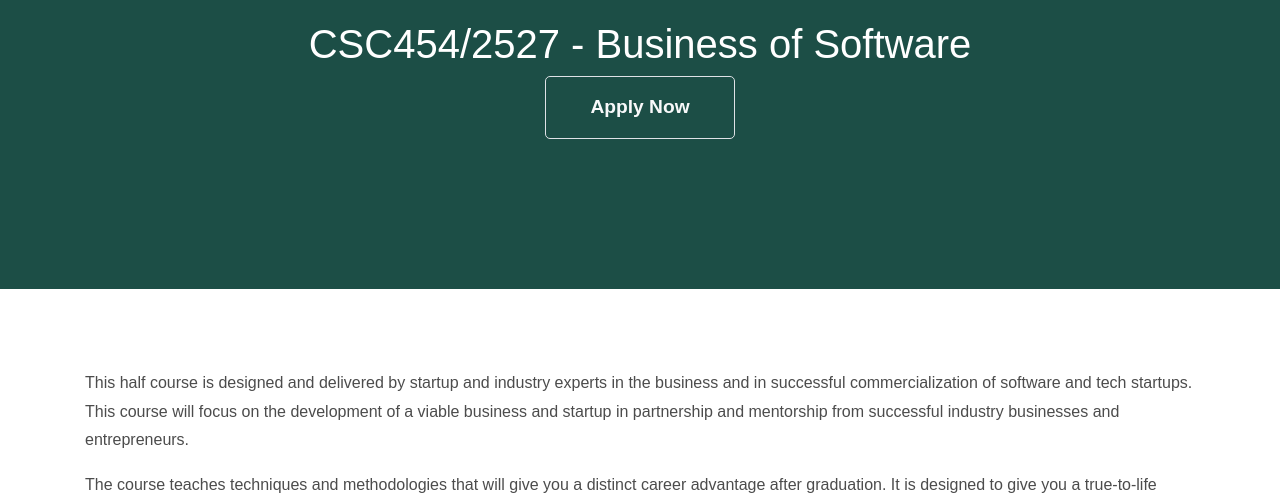
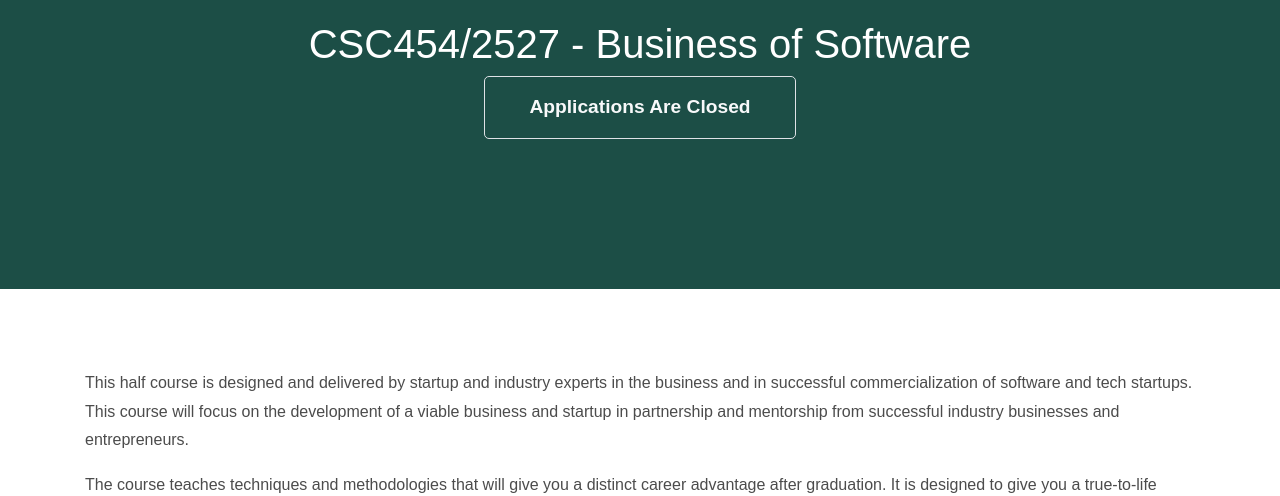
Before and after one commit to dcsil/website, a Jekyll site: the page built from _pages/courses/csc454.html, in a window 1280 px wide and 900 px high, cut to the strip 404-900 px from the top of the window. Built offline with Jekyll 4.4.1, drawn with Linux system fonts in a browser that asks for light colours.

Commit message:
Close applications

```diff
--- a/_pages/courses/csc454.html
+++ b/_pages/courses/csc454.html
@@ -7,7 +7,7 @@ course_title: "Business of Software"
 layout: page
 active: 'course'
 type: 'course'
-link: apply
+link: closed
 ---
 
 {% capture content %}{% include course/csc454.md %}{% endcapture %}
--- a/_pages/courses/csc491.html
+++ b/_pages/courses/csc491.html
@@ -7,7 +7,7 @@ course_title: "Capstone Design Project"
 layout: page
 active: 'course'
 type: 'course'
-link: apply
+link: closed
 ---
 
 {% capture content %}{% include course/csc491.md %}{% endcapture %}
--- a/_pages/courses/student-courses.html
+++ b/_pages/courses/student-courses.html
@@ -2,7 +2,7 @@
 layout: page
 active: 'course'
 title: Student Courses
-link: apply
+link: closed
 ---
 
 {% include course/work-process-section.html %}
--- a/_pages/term/fall-2022.html
+++ b/_pages/term/fall-2022.html
@@ -5,7 +5,7 @@ date: 2022.1
 type: 'term'
 active: 'fall_term'
 excerpt: While the industry partner will be announced soon, you can apply now!
-link: apply
+link: closed
 ---
 
 {% capture content %}{% include terms/fall-2022.md %}{% endcapture %}
```
